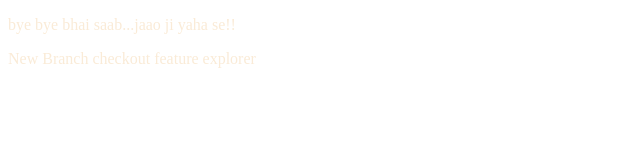
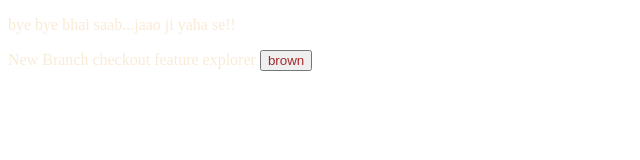
Before and after one commit to KumarSonu01/Git-local-repo, a plain HTML site: page index.html in a window 1280 px wide. Shown: the whole page, without its empty margins (0-640 px from the left). Drawn offline with Linux system fonts and the light colour scheme.

Commit message:
button to brown

```diff
--- a/index.html
+++ b/index.html
@@ -8,6 +8,6 @@
 </head>
 <body>
     <p>bye bye bhai saab...jaao ji yaha se!!</p>
-    <p>New Branch checkout feature explorer</p>
+    <p>New Branch checkout feature explorer <button>brown</button></p>
 </body>
 </html>
--- a/styles.css
+++ b/styles.css
@@ -2,3 +2,6 @@ p
 {
     color: antiquewhite;
 }
+button{
+    color: brown;
+}
```
